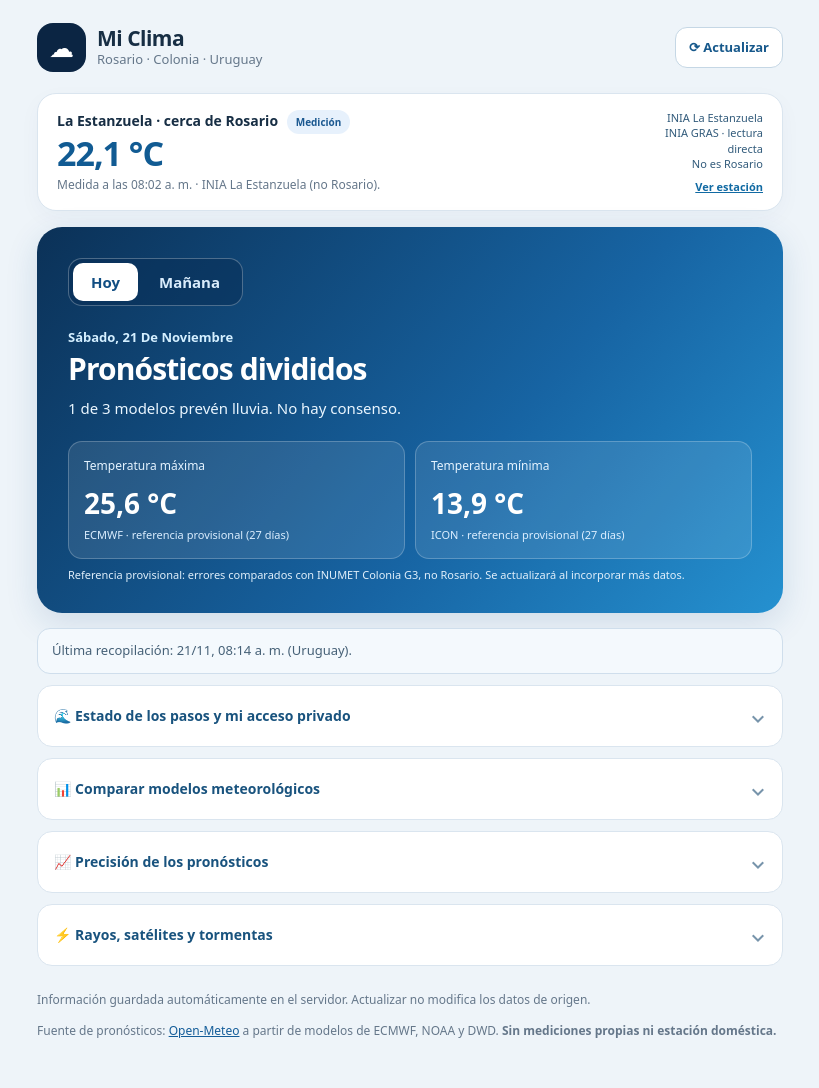
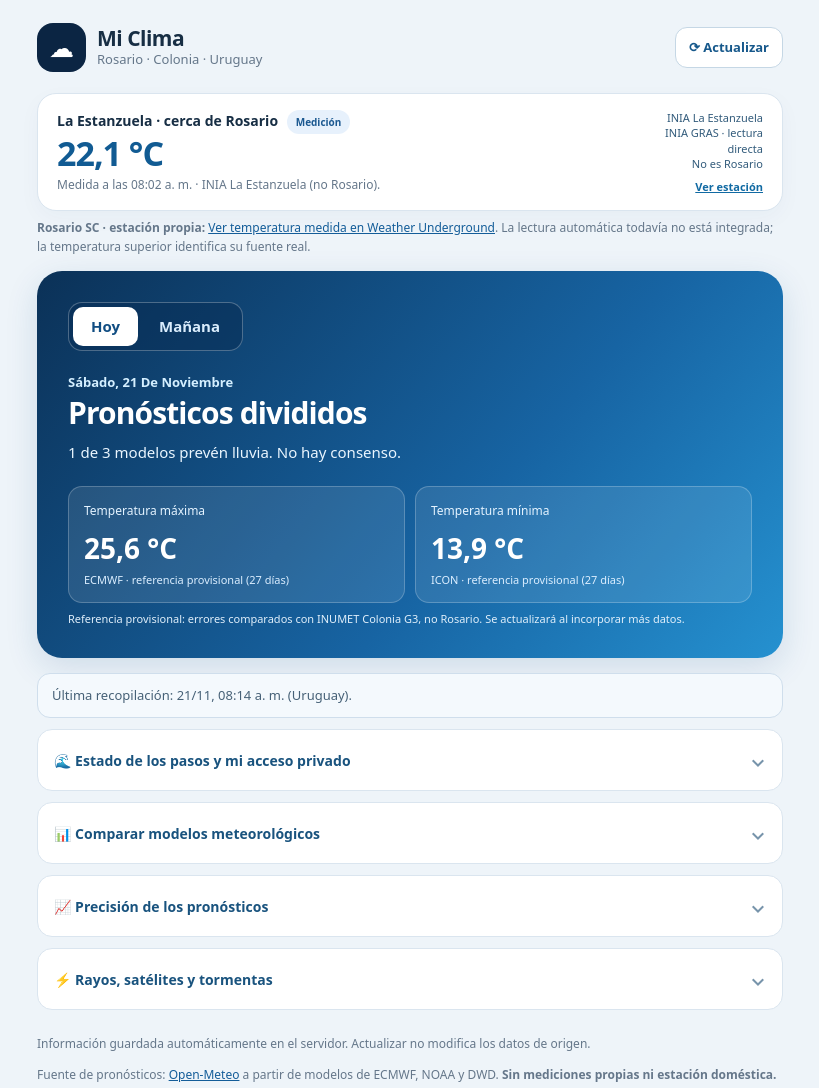
Before and after one commit to super18rosario/mi-clima-rosario, a plain HTML site: page index.html in a window 1280 px wide. Shown: the whole page, without its empty margins (230-1049 px from the left). Drawn offline with Linux system fonts and the light colour scheme; no server answers.

Commit message:
Mostrar acceso directo a Rosario SC WU sin atribuir mediciones no integradas

```diff
--- a/index.html
+++ b/index.html
@@ -85,6 +85,7 @@ Estaciones cercanas a Rosario</div>
    <a id="now-link" href="https://www.inumet.gub.uy/tiempo/estaciones-meteorologicas-automaticas" target="_blank" rel="noopener noreferrer">Ver observaciones</a>
   </div>
 </section>
+<p class="tiny" style="margin:-8px 0 15px"><strong>Rosario SC · estación propia:</strong> <a href="https://www.wunderground.com/dashboard/pws/IROSAR145" target="_blank" rel="noopener noreferrer">Ver temperatura medida en Weather Underground</a>. La lectura automática todavía no está integrada; la temperatura superior identifica su fuente real.</p>
 <section class="hero" aria-label="Resumen meteorológico">
 <div class="tabs" role="tablist" aria-label="Elegir día"><button id="today" role="tab" aria-selected="true" type="button">Hoy</button><button id="tomorrow" role="tab" aria-selected="false" type="button">Mañana</button></div>
 <div class="day" id="day">Esperando datos</div><h2 class="answer" id="headline">Buscando pronósticos…</h2><p class="explain" id="agreement">Los datos se consultan desde un servidor, no desde tu teléfono.</p>
```
